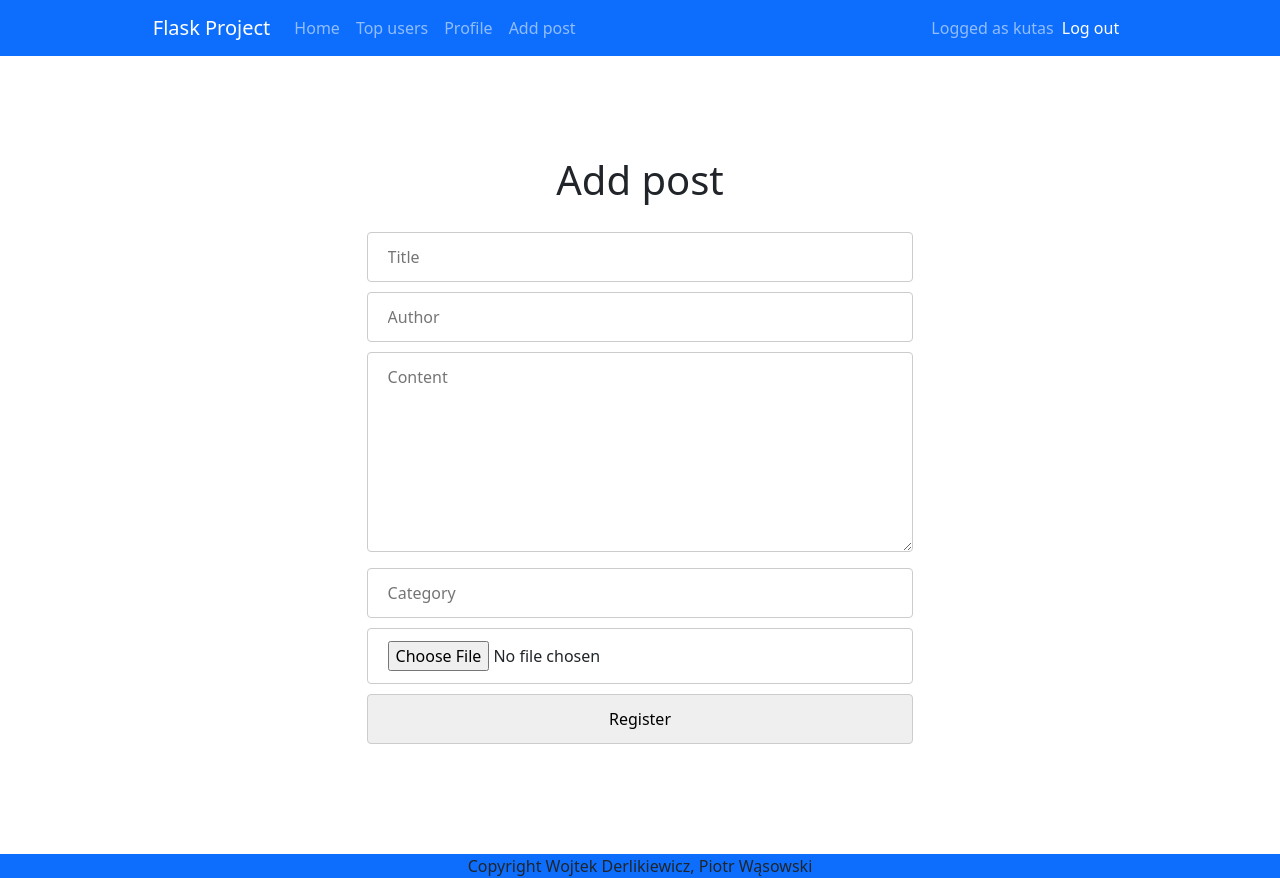
After one commit to Wojtyua/flask_project, a Flask app: page /add_post in a window 1280 px wide. The commit adds this page. Run offline with Flask 2, Linux system fonts and the light colour scheme; a user stored in the database is signed in; some libraries are stand-ins or nearby versions.

```diff
--- a/app.py
+++ b/app.py
@@ -1,16 +1,27 @@
+from email.policy import default
 from flask import Flask, render_template, url_for, redirect, flash, abort, request
 from flask_sqlalchemy import SQLAlchemy
 from flask_login import UserMixin, login_user, LoginManager, login_required, logout_user, current_user
 from flask_wtf import FlaskForm
+from flask_wtf.file import FileField
 from wtforms import StringField, PasswordField, SubmitField
 from wtforms.validators import InputRequired, Length, ValidationError
 from flask_bcrypt import Bcrypt
+from wtforms.widgets import TextArea
+from werkzeug.utils import secure_filename
+import uuid as uuid
+import os
+import datetime
 
 app = Flask(__name__)
 db = SQLAlchemy(app)
 bcrypt = Bcrypt(app)
 app.config['SQLALCHEMY_DATABASE_URI'] = 'sqlite:///database.db'
 app.config['SECRET_KEY'] = 'thisisasecretkey'
+
+#Setting folder for uploaded images
+UPLOAD_FOLDER = 'static/images/'
+app.config['UPLOAD_FOLDER'] = UPLOAD_FOLDER
 
 
 login_manager = LoginManager()
@@ -31,6 +42,16 @@ class User(db.Model, UserMixin):
     password = db.Column(db.String(80), nullable=False)
     login_count = db.Column(db.Integer, nullable=False, default=0)
     isAdmin = db.Column(db.Boolean(), nullable=False, default=False)
+
+class Posts(db.Model, UserMixin):
+    id = db.Column(db.Integer, primary_key = True)
+    title = db.Column(db.String(20), nullable=False)
+    author = db.Column(db.String(30), nullable=False)
+    content = db.Column(db.Text, nullable=False)
+    category = db.Column(db.String(80), nullable=False)
+    image = db.Column(db.String(), nullable=False)
+    date_posted = db.Column(db.DateTime, default=datetime.datetime.utcnow())
+
 
 
 class RegisterForm(FlaskForm):
@@ -61,10 +82,24 @@ class LoginForm(FlaskForm):
 
     submit = SubmitField("Login")
 
+class PostForm(FlaskForm):
+
+    title = StringField(validators=[InputRequired(), Length(min = 4, max=20)], render_kw={"placeholder": "Title"})
+    author = StringField(validators=[InputRequired(), Length(min = 4, max=20)], render_kw={"placeholder": "Author"})
+    content = StringField(validators=[InputRequired()], widget=TextArea(), render_kw={"placeholder": "Content"})
+    category = StringField(validators=[InputRequired(), Length(min = 4, max=20)], render_kw={"placeholder": "Category"})
+    image = FileField('post_image')
+
+
+
+
+    submit = SubmitField("Register")
+
 
 @app.route('/home', methods=['GET', 'POST'])
 def home():
-    return render_template('home.html')
+    all_posts = Posts.query.all()
+    return render_template('home.html', posts=all_posts)
 
 
 
@@ -94,6 +129,42 @@ def logout():
     flash("You have been logged out")
     return redirect(url_for('home'))
 
+
+@app.route('/add_post', methods=['GET', 'POST'])
+@login_required
+def add_post():
+    form = PostForm()
+
+    if form.validate_on_submit():
+
+        image = form.image.data
+
+
+
+        image_filename = secure_filename(image.filename)
+        image_name = str(uuid.uuid1()) + "_" + image_filename
+
+        #saving img to UPLOAD_FOLDER
+
+        saver = form.image.data
+
+        #change to string to save to db
+        image = image_name
+
+        post = Posts(title = form.title.data, author = form.author.data, content = form.content.data, category = form.category.data, image = image)
+
+        db.session.add(post)
+        db.session.commit()
+        saver.save(os.path.join(app.config['UPLOAD_FOLDER'], image_name))
+
+        form.title.data = ''
+        form.author.data = ''
+        form.content.data = ''
+        form.category.data = ''
+        form.image.data = ''
+
+
+    return render_template('add_post.html', form = form)
 
 @app.route('/profile', methods=['GET', 'POST'])
 @login_required
--- a/static/styles/base.css
+++ b/static/styles/base.css
@@ -13,8 +13,9 @@ a{
   place-items: center;
 }
 .container-fluid{
-  width: 70% !important;
+  width: 78% !important;
 }
+
 
 h1 {
   padding: 20px;
@@ -24,6 +25,15 @@ form {
 }
 input {
   width: 70%;
+  padding: 12px 20px;
+  margin-bottom: 10px !important;
+  border: 1px solid #ccc;
+  border-radius: 4px;
+  box-sizing: border-box;
+}
+textarea{
+  width: 70%;
+  height: 200px;
   padding: 12px 20px;
   margin-bottom: 10px !important;
   border: 1px solid #ccc;
@@ -43,6 +53,10 @@ input [type="submit"]{
   width: 100%;
   height: fit-content;
   margin-bottom: 20px;
+  box-shadow: rgba(0, 0, 0, 0.45) 0px 25px 20px -20px;
+}
+.card-img-top{
+  height: 400px;
 }
 
 .toast-header {
@@ -52,3 +66,9 @@ input [type="submit"]{
 .nav-link:hover{
   color: white !important;
 }
+footer{
+  margin-top: 100px;
+  height: fit-content;
+  background-color: #0d6efd;
+  text-align: center;
+}
--- /dev/null
+++ b/templates/add_post.html
@@ -0,0 +1,23 @@
+{% extends "base.html" %} {% block title %}Adding post{% endblock %}
+{% block content %}
+<h1>Add post</h1>
+
+<form method="POST" enctype="multipart/form-data">
+    <center>
+    {{form.csrf_token}}
+
+    {{ form.title }}
+
+    {{ form.author }}
+
+    {{ form.content }}
+
+    {{ form.category }}
+
+    {{ form.image }}
+
+    {{ form.submit }}
+  </center>
+  </form>
+
+{% endblock %}
--- a/templates/base.html
+++ b/templates/base.html
@@ -60,6 +60,9 @@
             <li class="nav-item">
               <a class="nav-link" href="{{url_for('profile')}}">Profile</a>
             </li>
+            <li class="nav-item">
+              <a class="nav-link" href="{{url_for('add_post')}}">Add post</a>
+            </li>
             {% if current_user.isAdmin == True %}
             <li class="nav-item">
               <a class="nav-link" href="{{url_for('admin')}}">Admin menu</a>
@@ -112,6 +115,7 @@
       </div>
     </nav>
     <div class="container">{% block content %} {% endblock %}</div>
+    <footer>Copyright Wojtek Derlikiewicz, Piotr Wąsowski</footer>
     <script
       src="https://cdn.jsdelivr.net/npm/bootstrap@5.1.3/dist/js/bootstrap.bundle.min.js"
       integrity="sha384-ka7Sk0Gln4gmtz2MlQnikT1wXgYsOg+OMhuP+IlRH9sENBO0LRn5q+8nbTov4+1p"
--- a/templates/update.html
+++ b/templates/update.html
@@ -17,6 +17,6 @@
   </center>
   </form>
 
-  </div>
+
 
 {% endblock %}
```
Also changed, not shown: templates/admin.html (+26 -3 lines), templates/home.html (+59 -33 lines), database.db, static/images/36281ffb-d2d2-11ec-9425-001a7dda7113_Janusz.JPG (added), static/images/43adde8e-d300-11ec-8c3a-001a7dda7113_Janusz.JPG (added), static/images/63de2a2c-d2cf-11ec-b5a1-001a7dda7113_Bez_tytuu.png (added), static/images/b8eb96a9-d2d3-11ec-8a54-001a7dda7113_Janusz.JPG (added), static/images/e967fb2c-d2cf-11ec-b2ca-001a7dda7113_Janusz.JPG (added), 1 other file.
